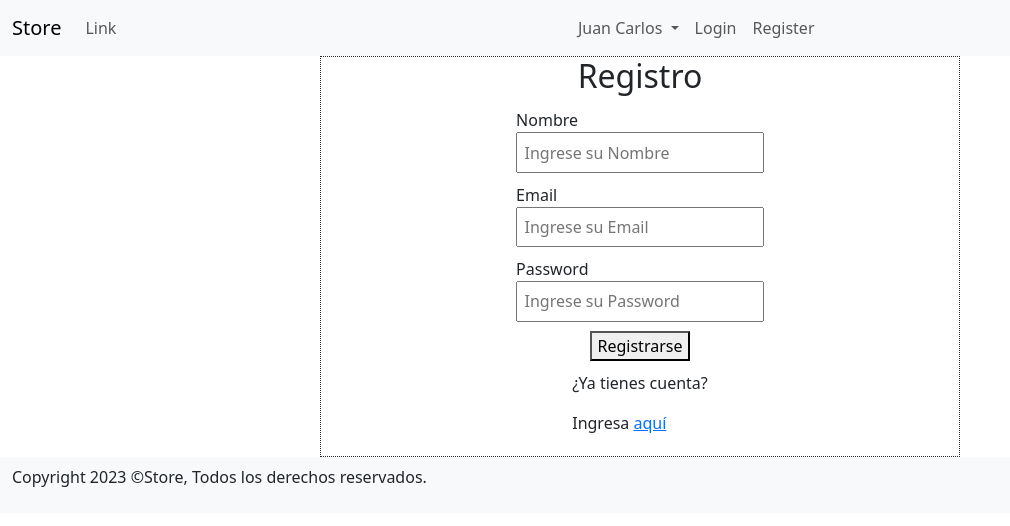
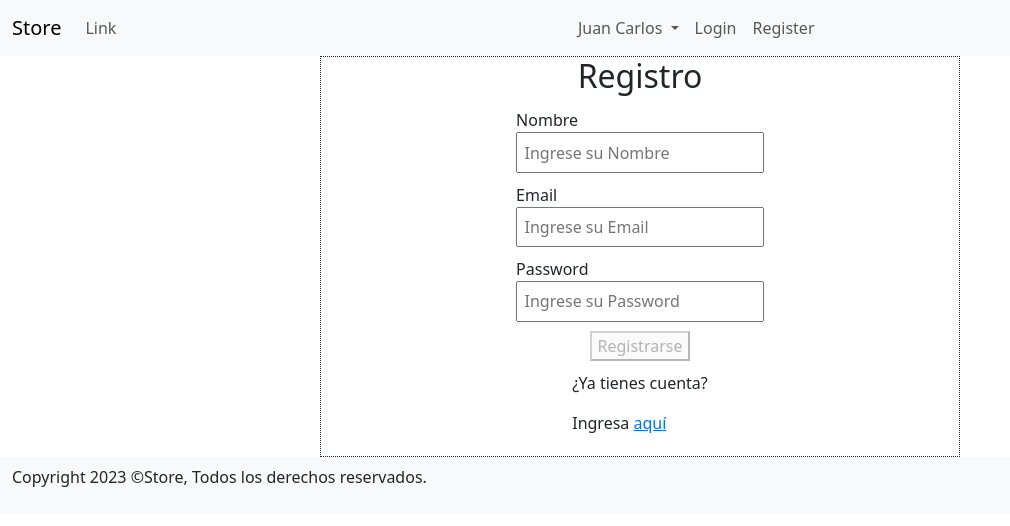
Before and after one commit to BIT-BootCamp-FullStack-MEAN-202305/FrontEnd-API-Rest-Ecommerce-, an Angular app: page /register in a window 1280 px wide. Shown: the top 526 px of the page, without its empty margins (0-1010 px from the left). Built offline with nearby package versions, Linux system fonts and the light colour scheme.

Commit message:
[+] register.component: Implementamos Formularios Reactivos (Validacion)

```diff
--- a/src/app/components/login/login.component.html
+++ b/src/app/components/login/login.component.html
@@ -33,6 +33,6 @@
     </div>
     <div class="field">
       <p>¿No tienes cuenta?</p>
-      <p>Crea una <a routerLink="/auth/register">aquí</a></p>
+      <p>Crea una <a routerLink="/register">aquí</a></p>
     </div>
   </form>
--- a/src/app/components/register/register.component.html
+++ b/src/app/components/register/register.component.html
@@ -1,4 +1,8 @@
-<form class="form form-auth form-login">
+<form
+  class="form form-auth form-login"
+  [formGroup]="registerForm"
+  (ngSubmit)="register()"
+>
     <h2>Registro</h2>
     <div class="field">
       <label for="nombre">Nombre</label>
@@ -6,7 +10,7 @@
         id="nombre"
         class="input-field"
         type="text"
-        name="nombre"
+        formControlName="nombre"
         placeholder="Ingrese su Nombre"
       />
     </div>
@@ -16,7 +20,7 @@
         id="email"
         class="input-field"
         type="email"
-        name="email"
+        formControlName="email"
         placeholder="Ingrese su Email"
       />
     </div>
@@ -26,15 +30,18 @@
         id="password"
         class="input-field"
         type="password"
-        name="password"
+        formControlName="password"
         placeholder="Ingrese su Password"
       />
     </div>
     <div class="field">
-      <button type="submit">Registrarse</button>
+      <button
+        type="submit"
+        [disabled]="this.registerForm.invalid"
+      >Registrarse</button>
     </div>
     <div class="field">
       <p>¿Ya tienes cuenta?</p>
-      <p>Ingresa <a routerLink="/auth/login">aquí</a></p>
+      <p>Ingresa <a routerLink="/login">aquí</a></p>
     </div>
   </form>
--- a/src/app/components/register/register.component.ts
+++ b/src/app/components/register/register.component.ts
@@ -1,4 +1,5 @@
 import { Component } from '@angular/core';
+import { FormBuilder, FormGroup, Validators } from '@angular/forms'
 
 @Component({
   selector: 'app-register',
@@ -6,5 +7,38 @@ import { Component } from '@angular/core';
   styleUrls: ['./register.component.css']
 })
 export class RegisterComponent {
+  // Atributos
+  registerForm: FormGroup = this.fb.group({
+    nombre: [
+      '',   // Valor por defecto del campo
+      [     // Validaciones para campo
+        Validators.required
+      ]
+    ],
+    email: [
+      '',   // Valor por defecto para el campo
+      [     // Validaciones para el campo
+        Validators.required,
+        Validators.email
+      ]
+    ],
+    password: [
+      '',   // Valor por defecto para el campo
+      [     // Validaciones para el campo
+        Validators.required,
+        Validators.minLength( 8 ),
+      ]
+    ]
+  });
 
+  // Constructor: Inyeccion de dependencias
+  constructor( private fb: FormBuilder ) {}
+
+  // Metodo: Register
+  register() {
+    console.group( 'registerForm' );
+    console.info( this.registerForm.value );
+    console.info( this.registerForm.valid );
+    console.groupEnd();
+  }
 }
```
